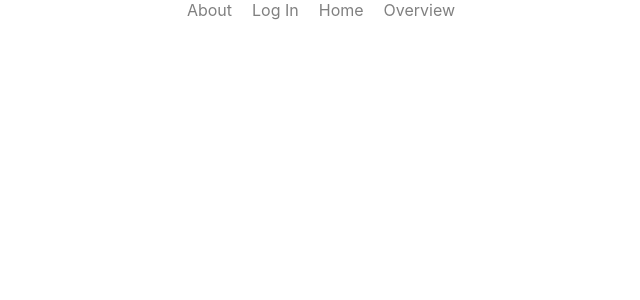
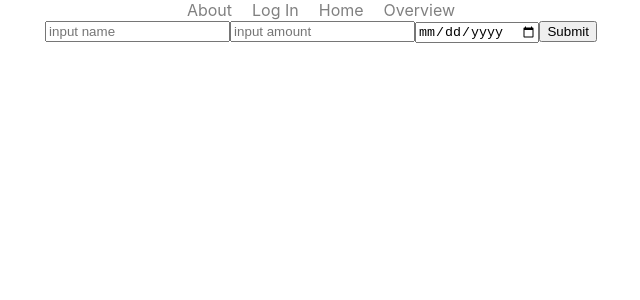
Before and after one commit to rmedge2/Budget-lingo_frontend, a React (Create React App) app: page / in a window 1280 px wide. Shown: the top 300 px of the page, without its empty margins (319-959 px from the left). Built offline with nearby package versions, Linux system fonts and the light colour scheme.

Commit message:
added logging to state

```diff
--- a/src/App.js
+++ b/src/App.js
@@ -5,7 +5,7 @@
 import MainPage from './Components/MainPage';
 import LoginPage from './Components/LogInPage';
 import SplashScreen from './Components/SplashScreen';
-import BalanceData from './components/BalanceData'
+import BalanceData from './Components/BalanceData'
 
 import { createContext, useContext, useEffect, useState } from 'react';
 
--- a/src/components/MainPage.js
+++ b/src/components/MainPage.js
@@ -6,13 +6,32 @@
     const { logData, setLogs } = useContext(BalanceData)
 
     const [name, setName] = useState('')
-    const [amount, setAmount] = useState(0)
-    const [time, setTime]=useState('')
+    const [amount, setAmount] = useState('')
+    const [time, setTime] = useState(Date.now())
+
+    const clearData = () => {
+        setName('');
+        setAmount('');
+        setTime(Date.now())
+    }
+
+    const handleClick = () => {
+        const newLog = {
+            name: name,
+            amount: amount,
+            time: time
+        }
+        setLogs([...logData, newLog])
+        clearData()
+    }
 
 
     return (
         <div>
-
+            <input type="text" placeholder="input name" value={name} onInput={(e)=>setName(e.target.value)}/>
+            <input type="number" placeholder="input amount" value={amount} onInput={(e)=>setAmount(e.target.value)}/>
+            <input type="date" />
+            <button onClick={()=>handleClick()}>Submit</button>
             <div id="log-area">
                 {logData.map(log => (
                     <p key={log.name}>{log.name} {log.amount} {log.time}</p>
```
